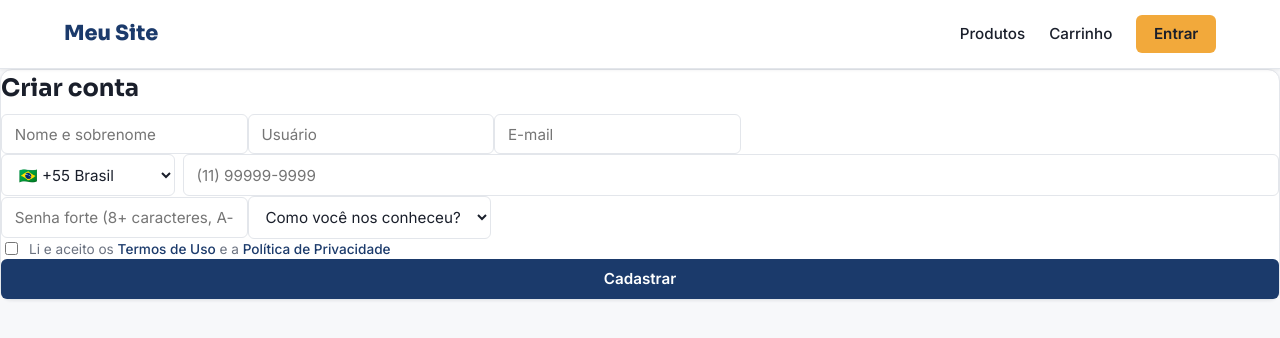
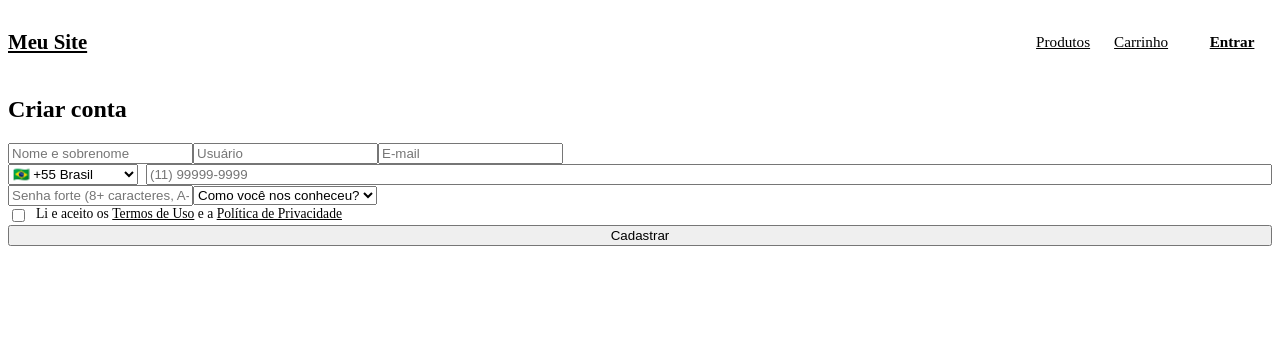
Before and after one commit to bUxxat-tefma0-rectof/meu-site-teste, a React (Vite) app in the folder frontend/: page /cadastro in a window 1280 px wide. Shown: the top 338 px of the page. Built offline with nearby package versions, Linux system fonts and the light colour scheme.

Commit message:
Refactor global.css to include admin styles
Removed unused global styles and added admin-specific styles.

```diff
--- a/frontend/src/styles/global.css
+++ b/frontend/src/styles/global.css
@@ -1,118 +1,23 @@
-@import './theme.css';
-
-* {
-  box-sizing: border-box;
+.admin-section {
+  border: 1px solid var(--color-border);
+  border-radius: var(--radius-md);
+  padding: 1rem;
+  margin-bottom: 1rem;
 }
 
-body {
-  margin: 0;
-  background: var(--color-bg);
-  color: var(--color-text);
-  font-family: var(--font-body);
-  line-height: 1.5;
+.admin-list-item {
+  display: flex;
+  gap: 0.5rem;
+  margin-bottom: 0.5rem;
 }
 
-h1, h2, h3, h4 {
-  font-family: var(--font-display);
-  font-weight: 700;
-  margin: 0 0 0.5rem;
-  color: var(--color-text);
+.admin-list-item input {
+  flex: 1;
 }
 
-a {
-  color: var(--color-primary);
-  text-decoration: none;
-}
-
-button {
+textarea {
   font-family: var(--font-body);
-  cursor: pointer;
-  border: none;
-  border-radius: var(--radius-sm);
-  padding: 0.65rem 1.25rem;
-  font-weight: 600;
-  font-size: 0.95rem;
-  background: var(--color-primary);
-  color: white;
-  transition: transform 0.15s ease, box-shadow 0.15s ease, background 0.15s ease;
-}
-
-button:hover {
-  background: var(--color-primary-dark);
-  box-shadow: var(--shadow-sm);
-}
-
-button:focus-visible {
-  outline: 2px solid var(--color-accent);
-  outline-offset: 2px;
-}
-
-input, select {
-  font-family: var(--font-body);
-  font-size: 0.95rem;
-  padding: 0.6rem 0.8rem;
+  padding: 0.6rem;
   border: 1px solid var(--color-border);
   border-radius: var(--radius-sm);
-  background: var(--color-surface);
-  color: var(--color-text);
 }
-
-input:focus, select:focus {
-  outline: 2px solid var(--color-primary);
-  outline-offset: 1px;
-  border-color: var(--color-primary);
-}
-
-.container {
-  max-width: 1200px;
-  margin: 0 auto;
-  padding: 0 1.5rem;
-}
-
-/* Botão de destaque (comprar, CTA principal) */
-.btn-accent {
-  background: var(--color-accent);
-  color: var(--color-text);
-}
-
-.btn-accent:hover {
-  background: var(--color-accent-dark);
-}
-
-/* Card genérico */
-.card {
-  background: var(--color-surface);
-  border: 1px solid var(--color-border);
-  border-radius: var(--radius-md);
-  box-shadow: var(--shadow-sm);
-  transition: box-shadow 0.2s ease, transform 0.2s ease;
-}
-
-.card:hover {
-  box-shadow: var(--shadow-md);
-  transform: translateY(-2px);
-}
-
-/* "Ticket de preço" - elemento assinatura */
-.price-tag {
-  font-family: var(--font-mono);
-  font-weight: 600;
-  font-size: 1.1rem;
-  color: var(--color-primary);
-  position: relative;
-  display: inline-block;
-}
-
-.price-tag::before {
-  content: 'R$';
-  font-size: 0.7rem;
-  color: var(--color-text-muted);
-  margin-right: 0.25rem;
-  vertical-align: top;
-}
-
-@media (prefers-reduced-motion: reduce) {
-  * {
-    transition: none !important;
-  }
-}
```
